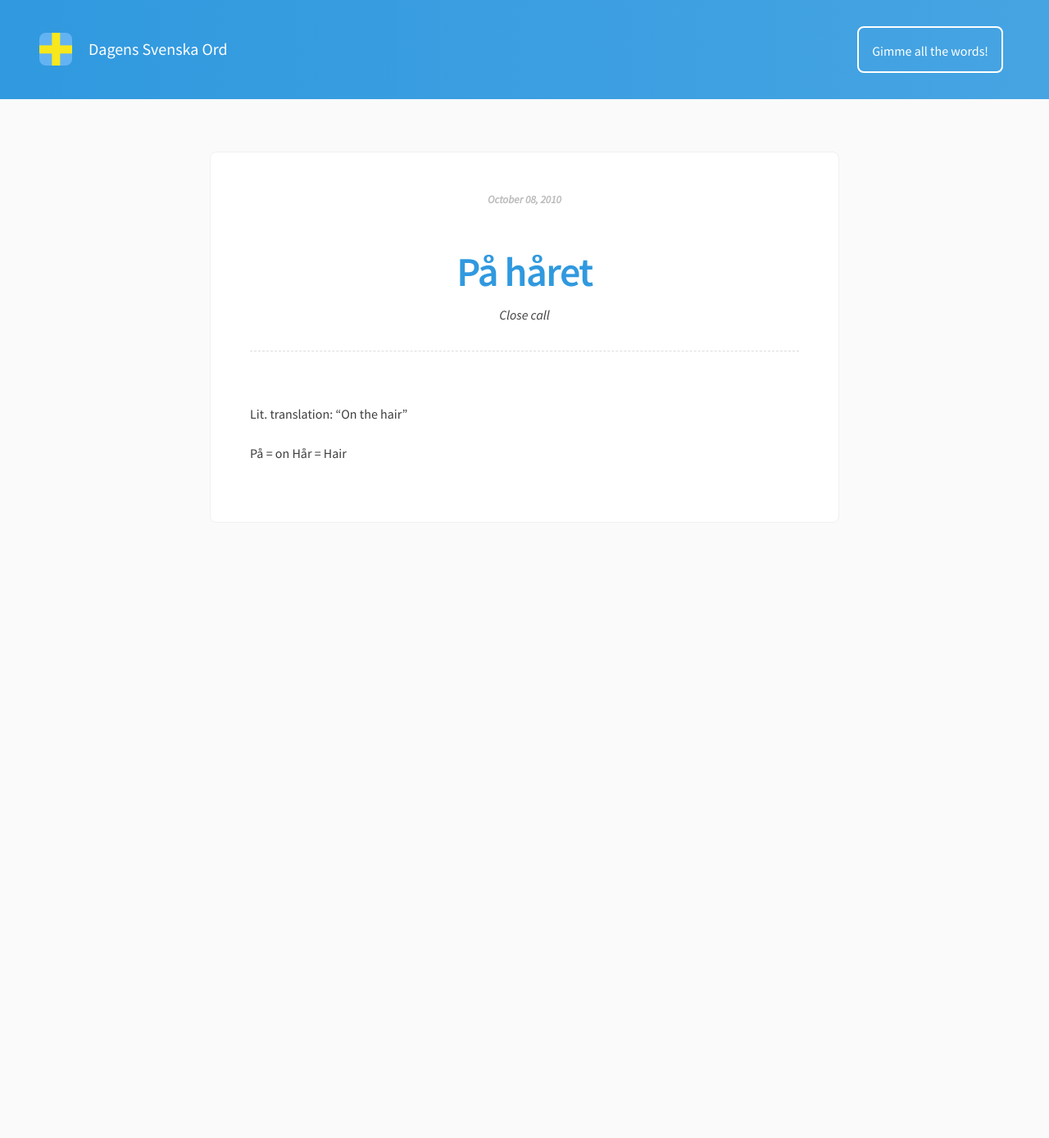
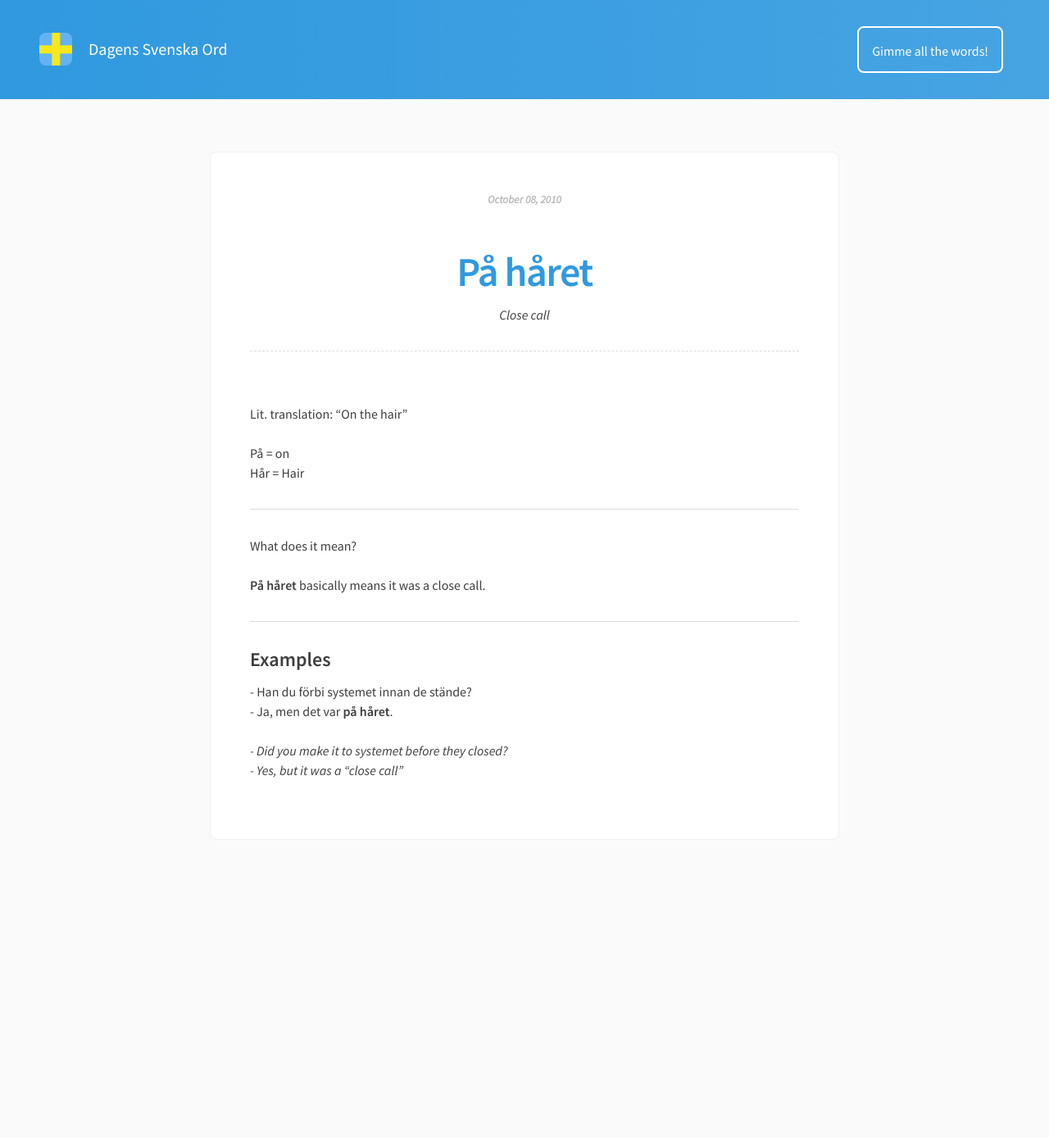
Before and after one commit to johanbath/dagensord, a Jekyll site: the page built from _posts/2010-10-08-pa-haret.md, in a window 1280 px wide. Shown: the whole page at 82% size. Built offline with Jekyll 4.4.1, drawn with Linux system fonts in a browser that asks for light colours; before the commit the page ends 1002 px from its top, so only the background shows below that.

Commit message:
add new word

```diff
--- a/_posts/2010-10-08-pa-haret.md
+++ b/_posts/2010-10-08-pa-haret.md
@@ -8,3 +8,19 @@
 
 På = on
 Hår = Hair
+
+----
+
+What does it mean?
+
+**På håret** basically means it was a close call.
+
+----
+
+### Examples
+
+\- Han du förbi systemet innan de stände?
+\- Ja, men det var **på håret**.
+
+_\- Did you make it to systemet before they closed?_
+_\- Yes, but it was a "close call"_
```
Also changed, not shown: _posts/2016-01-20-spika.md (line endings or trailing spaces).
